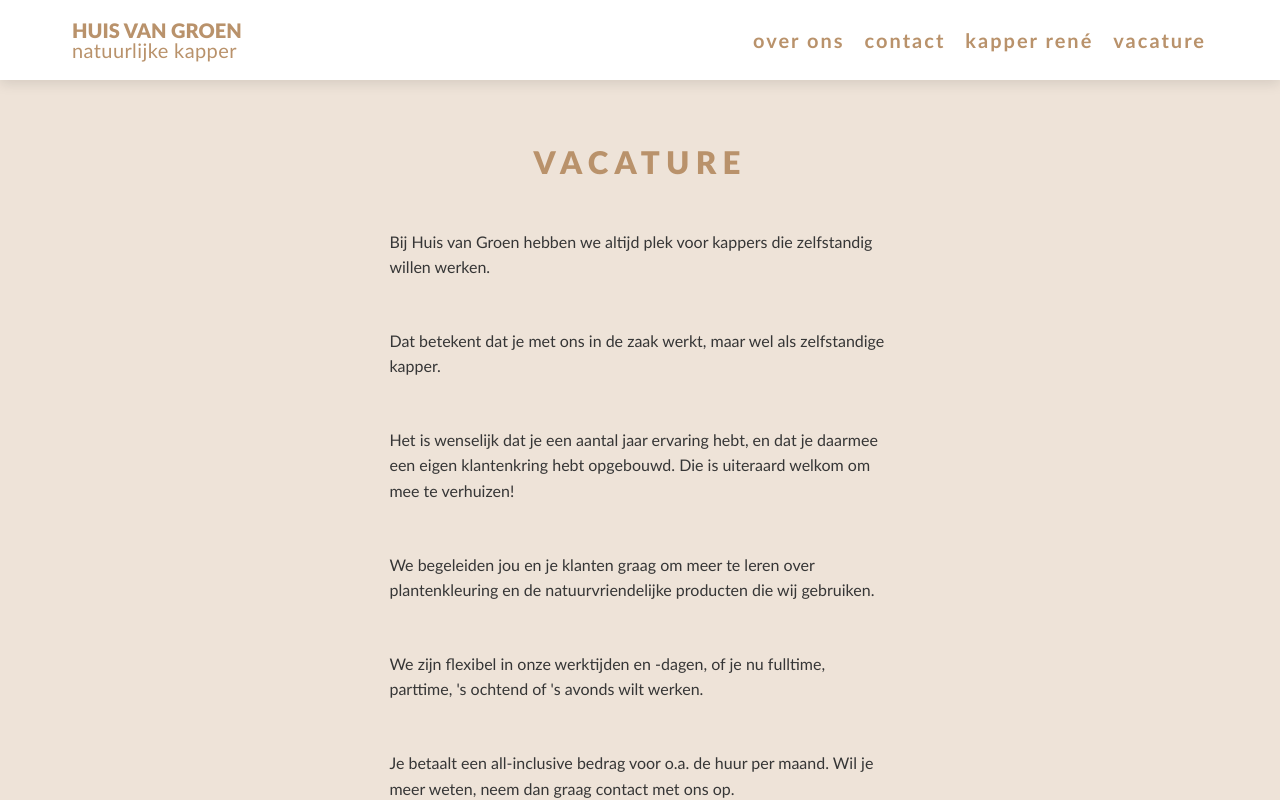
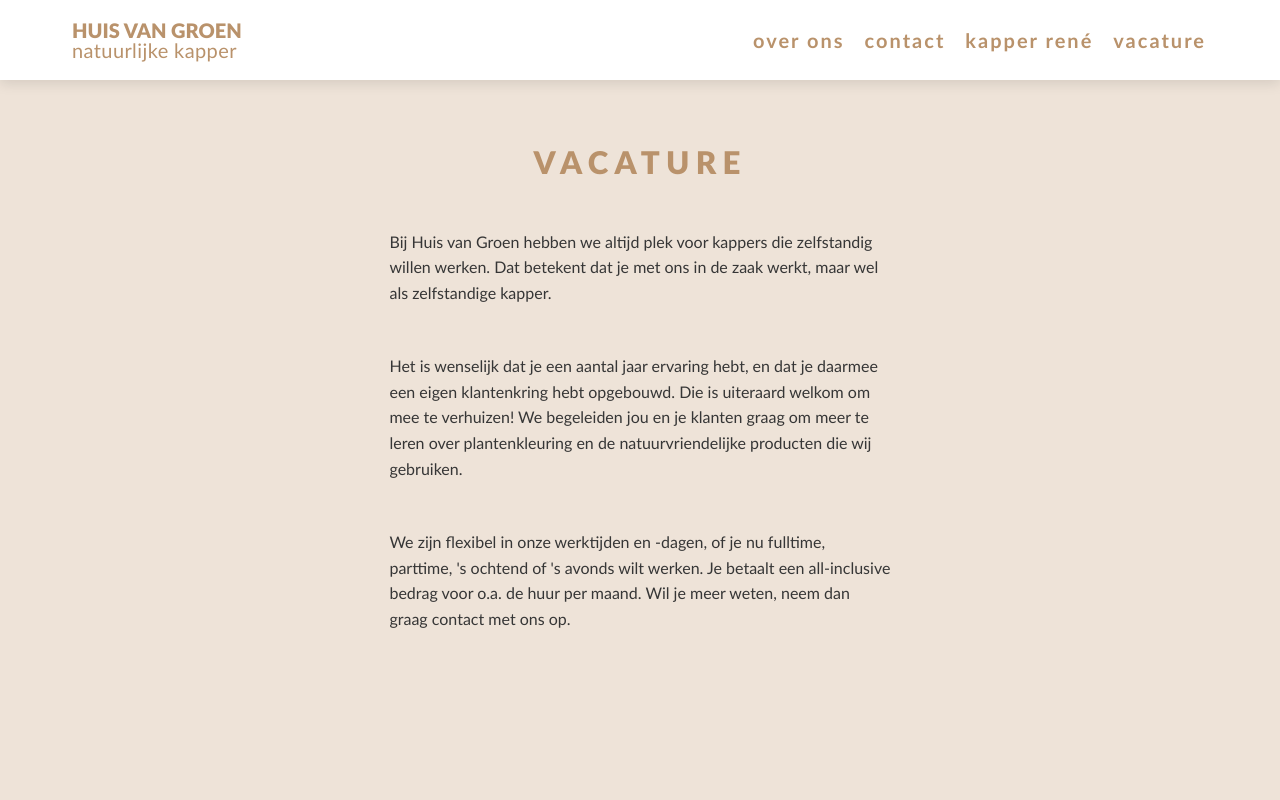
Before and after one commit to woutervandeventer/huisvangroen, a Next.js app: page /vacature in a window 1280 px wide. Shown: the top 800 px of the page. Built offline with nearby package versions, Linux system fonts and the light colour scheme.

Commit message:
Update working hours and fix image loading

```diff
--- a/components/TextCard.js
+++ b/components/TextCard.js
@@ -46,6 +46,8 @@ export default function TextCard({ children, src, flipped, alt }) {
           layout="responsive"
           quality={100}
           alt={alt || 'Foto'}
+          placeholder="blur"
+          lazyBoundary="300px"
         />
       </picture>
     </StyledTextCard>
--- a/pages/vacature.js
+++ b/pages/vacature.js
@@ -15,28 +15,21 @@ export default function Rene() {
         <SectionHeading>Vacature</SectionHeading>
         <p>
           Bij Huis van Groen hebben we altijd plek voor kappers die zelfstandig
-          willen werken.
-        </p>
-        <p>
-          Dat betekent dat je met ons in de zaak werkt, maar wel als
-          zelfstandige kapper.
+          willen werken. Dat betekent dat je met ons in de zaak werkt, maar wel
+          als zelfstandige kapper.
         </p>
         <p>
           Het is wenselijk dat je een aantal jaar ervaring hebt, en dat je
           daarmee een eigen klantenkring hebt opgebouwd. Die is uiteraard welkom
-          om mee te verhuizen!
-        </p>
-        <p>
-          We begeleiden jou en je klanten graag om meer te leren over
-          plantenkleuring en de natuurvriendelijke producten die wij gebruiken.
+          om mee te verhuizen! We begeleiden jou en je klanten graag om meer te
+          leren over plantenkleuring en de natuurvriendelijke producten die wij
+          gebruiken.
         </p>
         <p>
           We zijn flexibel in onze werktijden en -dagen, of je nu fulltime,
-          parttime, 's ochtend of 's avonds wilt werken.
-        </p>
-        <p>
-          Je betaalt een all-inclusive bedrag voor o.a. de huur per maand. Wil
-          je meer weten, neem dan graag contact met ons op.
+          parttime, 's ochtend of 's avonds wilt werken. Je betaalt een
+          all-inclusive bedrag voor o.a. de huur per maand. Wil je meer weten,
+          neem dan graag contact met ons op.
         </p>
       </SectionContainer>
     </StyledMain>
```
Also changed, not shown: components/Contact.js (+6 -4 lines), pages/rene.js (+8 -0 lines).
